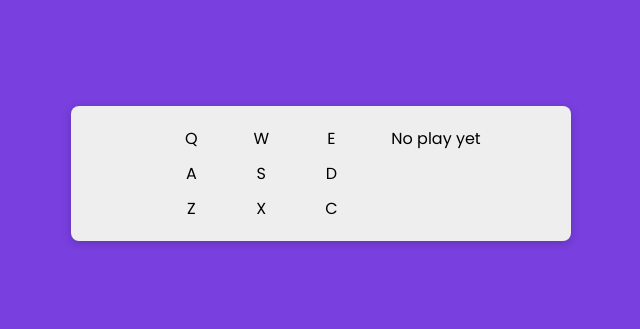
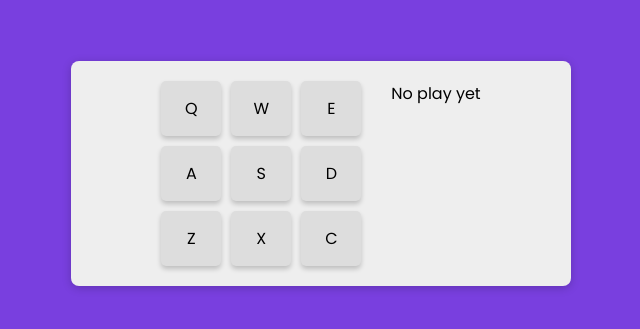
Before and after one commit to ivanherreradev/freecodecamp-drum-machine, a React (Vite) app: page / in a window 1280 px wide. Shown: the part 227-556 px from the top of the page, without its empty margins (319-959 px from the left). Built offline with nearby package versions, Linux system fonts and the light colour scheme.

Commit message:
add styles (Pad)

```diff
--- a/src/components/DrumPad/components/Pad/Pad.jsx
+++ b/src/components/DrumPad/components/Pad/Pad.jsx
@@ -1,5 +1,6 @@
 import React, { useEffect } from 'react'
 import { playAudio } from '../../../../utils/helper/playAudio'
+import styles from './Pad.module.css'
 
 const Pad = ({ sound, handleSetDisplay }) => {
   const handleKeyDown = (event) => {
@@ -17,7 +18,7 @@ const Pad = ({ sound, handleSetDisplay }) => {
 
   return (
     <div
-      className="drum-pad"
+      className={`${styles.pad} drum-pad`}
       id={sound.id}
       onClick={() => playAudio(sound, handleSetDisplay)}
     >
--- /dev/null
+++ b/src/components/DrumPad/components/Pad/Pad.module.css
@@ -0,0 +1,16 @@
+.pad {
+  cursor: pointer;
+  text-align: center;
+  background-color: #ddd;
+  box-shadow: 0px 3px 5px rgba(0, 0, 0, 0.2);
+  border-radius: 5px;
+  padding: 15px;
+  display: flex;
+  justify-content: center;
+  align-items: center;
+  transition: background-color 0.2s;
+}
+
+.pad:hover {
+  background-color: #ccc;
+}
```
